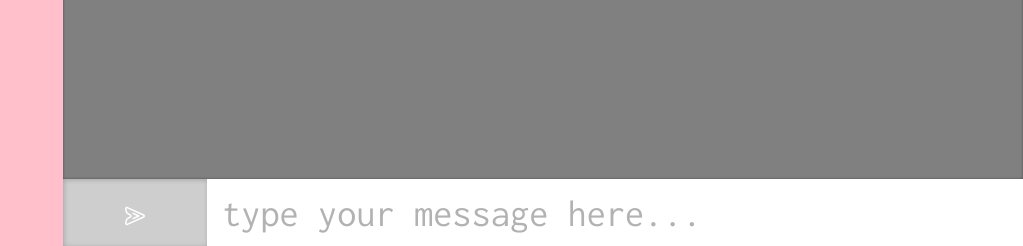
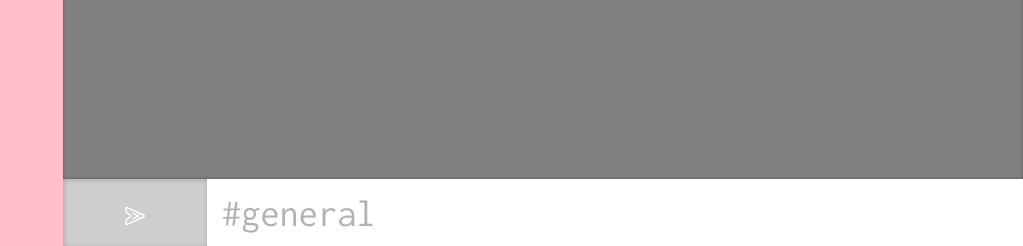
Before and after one commit to ian-lowe/chat, a Flask app: template templates/index.html in a window 1280 px wide. Shown: the part 554-800 px from the top of the page, without its empty margins (257-1280 px from the left). Run offline with Flask 2, Linux system fonts and the light colour scheme; the template is opened without the code that fills it, so the values that code supplies are empty; some libraries are stand-ins or nearby versions.

Commit message:
fixed bug where creation of new channel broadcasted the input reset to everyone instead of just clearing the input locally

```diff
--- a/templates/index.html
+++ b/templates/index.html
@@ -13,7 +13,7 @@
                     return;
                 }
                 channel_name = channel_name.toLowerCase();
-
+                document.getElementById("new-channel").value = "";
                 socket.emit("create channel", channel_name);
             });
 
@@ -31,6 +31,19 @@
                 socket.emit("join", "rm1");
             });
 
+            // TODO:
+            // add event for channel selection...should change place holder text for chat input to '# <channel name>'
+            // let channels = document.querySelectorAll('.div1 div');
+            // for(channel of channels) {
+            //     channel.addEventListener("click", function() {
+            //         document.querySelector('.div4 input').setAttribute("placeholder", this.innerText);
+            //     });
+            // }
+
+            document.querySelector("#general").addEventListener("click", function() {
+                document.querySelector('.div4 input').setAttribute("placeholder", this.innerText);
+            });
+
             socket.emit("user connected", nickname);
         });
 
@@ -39,7 +52,6 @@
             new_div.innerText = "#" + channel_name;
             new_div.setAttribute("tabindex", "0");
             document.querySelector(".div1").append(new_div);
-            document.getElementById("new-channel").value = "";
         });
 
         socket.on("my response", function(nickname, counter) {
@@ -58,7 +70,7 @@
     <div class="parent">
         <div class="div1">
             <h5>Channels</h5>
-            <div tabindex="0">#general</div>
+            <div tabindex="0" id="general">#general</div>
         </div>
         <div class="div2">
             <input type="text" placeholder="Create Channel.." id="new-channel">
@@ -76,7 +88,7 @@
         </div>
         <div class="div4">
             <button><img src="/static/send.svg" alt="send"></button>
-            <input type="text" placeholder="type your message here...">
+            <input type="text" placeholder="#general">
         </div>
     </div>
 {% endblock %}
```
